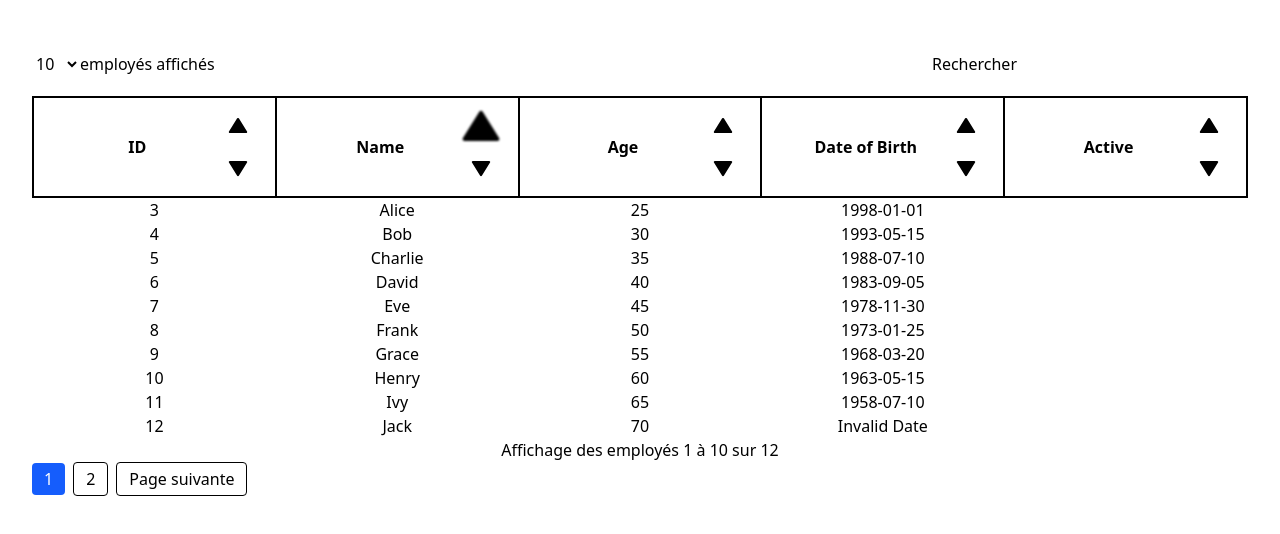
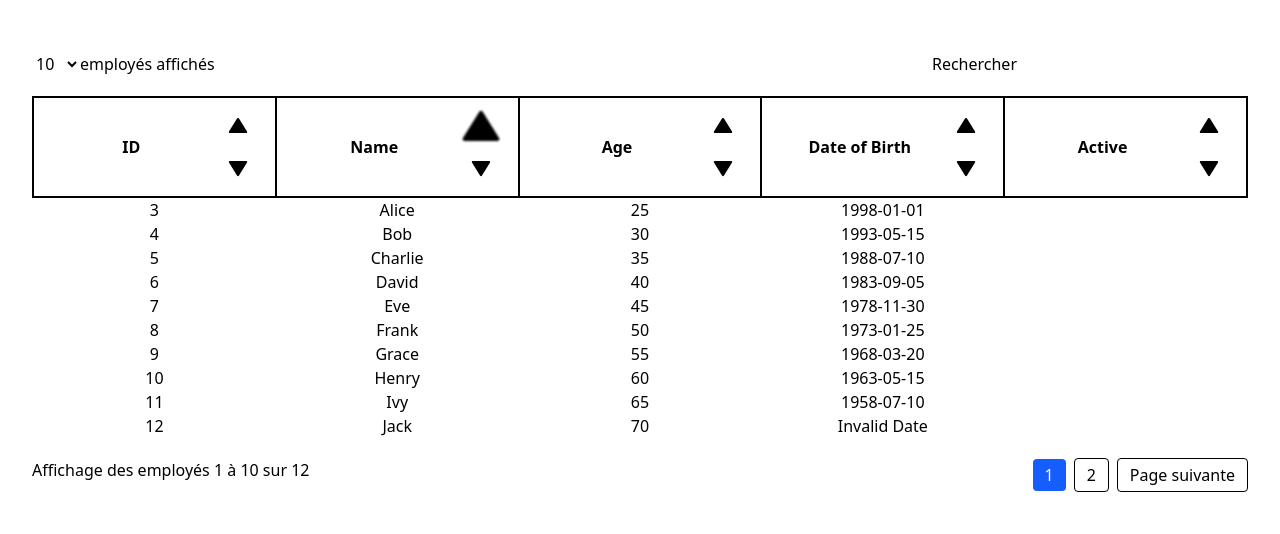
Before and after one commit to zarakeye/react-ts-tab-lib, a React (Vite) app: page / in a window 1280 px wide. Shown: the top 534 px of the page. Built offline with nearby package versions, Linux system fonts and the light colour scheme.

Commit message:
css fixed

```diff
--- a/src/components/Table/Table.tsx
+++ b/src/components/Table/Table.tsx
@@ -393,7 +393,7 @@ function Table <T extends Record<string, any>>({
                 ref={columnHeaderRef}
               >
                 <div className='flex justify-between items-center gap-2.5'>
-                  <div className='flex t items-center w-[100%] h-[55px]'>
+                  <div className='flex t items-center w-[100%] h-[55px] gap-3'>
                     <p
                       ref={columnNameRef}
                       className='flex-1 cursor-pointer'
@@ -484,9 +484,9 @@ function Table <T extends Record<string, any>>({
         </tbody>
       </table>
 
-      <div className={sampleInfoClassname ?? 'flex justify-between mt-5'}>
+      <div className={`flex justify-between mt-5 ${sampleInfoClassname}`}>
         {rows.length > 0 && (
-          <p>
+          <p className='inline-block'>
             {
               textContent?.paginationTextContent(sampleLength * (currentPage - 1) + 1, Math.min(sampleLength * currentPage, allRows.length), allRows.length)
               ?? `Showing entries ${sampleLength * (currentPage - 1) + 1} to ${Math.min(sampleLength * currentPage, allRows.length)} of ${allRows.length} entries`
@@ -498,7 +498,7 @@ function Table <T extends Record<string, any>>({
           {currentPage - 1 >= 1 && (
             <button
               onClick={() => setCurrentPage(currentPage - 1)}
-              className={paginationNavButtonsClassname ?? 'px-3 py-1 rounded border disabled:opacity-50 disabled:cursor-not-allowed'}
+              className={`px-3 py-1 rounded border disabled:opacity-50 disabled:cursor-not-allowed ${paginationNavButtonsClassname}`}
               aria-label='Previous page'
             >
               {textContent?.previousPageButtonLabel ?? 'Previous'}
```
